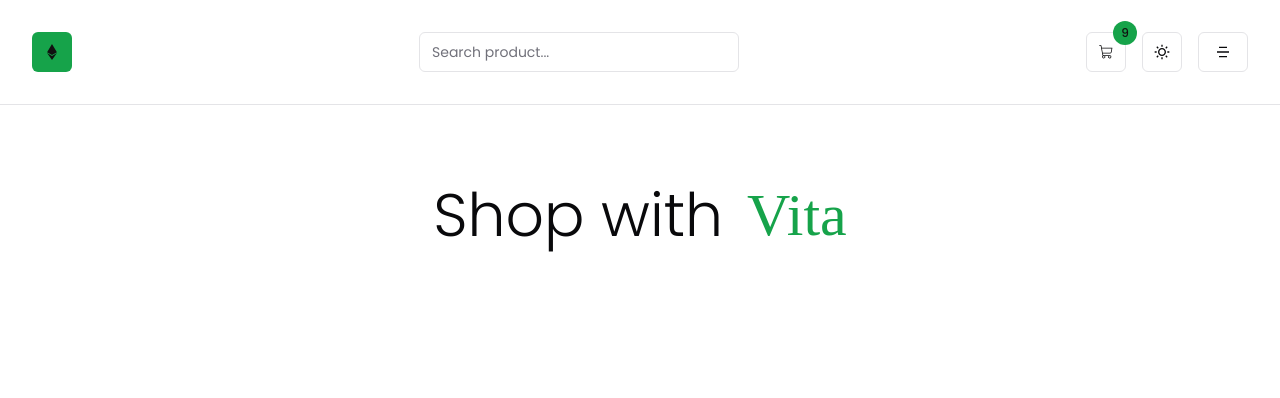
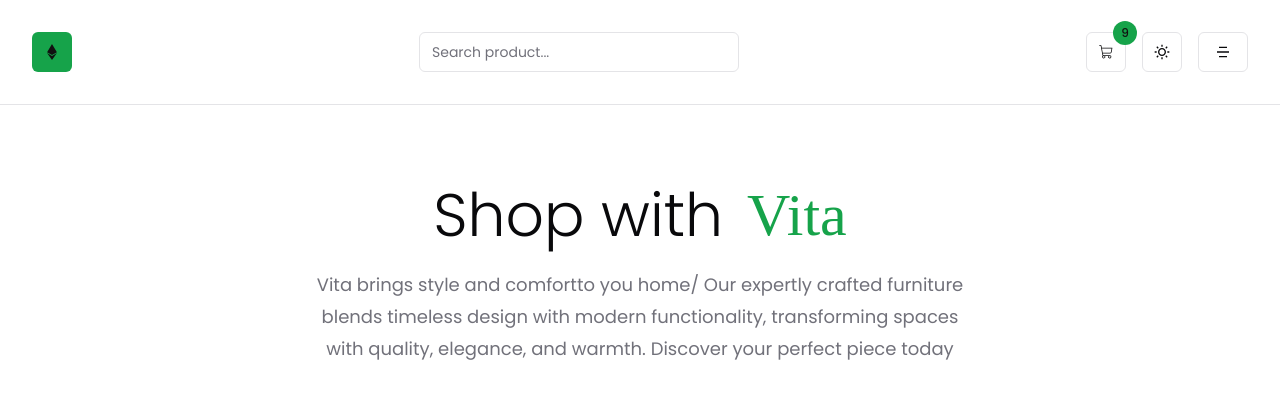
Before and after one commit to Nimira43/Vita, a Next.js app: page /about in a window 1280 px wide. Shown: the top 398 px of the page. Built offline with nearby package versions, Linux system fonts and the light colour scheme; a web font is replaced by a local one.

Commit message:
About page done.

```diff
--- a/app/about/page.tsx
+++ b/app/about/page.tsx
@@ -7,6 +7,9 @@ function AboutPage() {
           Vita
         </span>
       </h1>
+      <p className='mt-6 text-lg trackingwide leading-8 max-w-2xl mx-auto text-muted-foreground text-center'>
+        Vita brings style and comfortto you home/ Our expertly crafted furniture blends timeless design with modern functionality, transforming spaces with quality, elegance, and warmth. Discover your perfect piece today
+      </p>
     </section>
   )
 }
```
